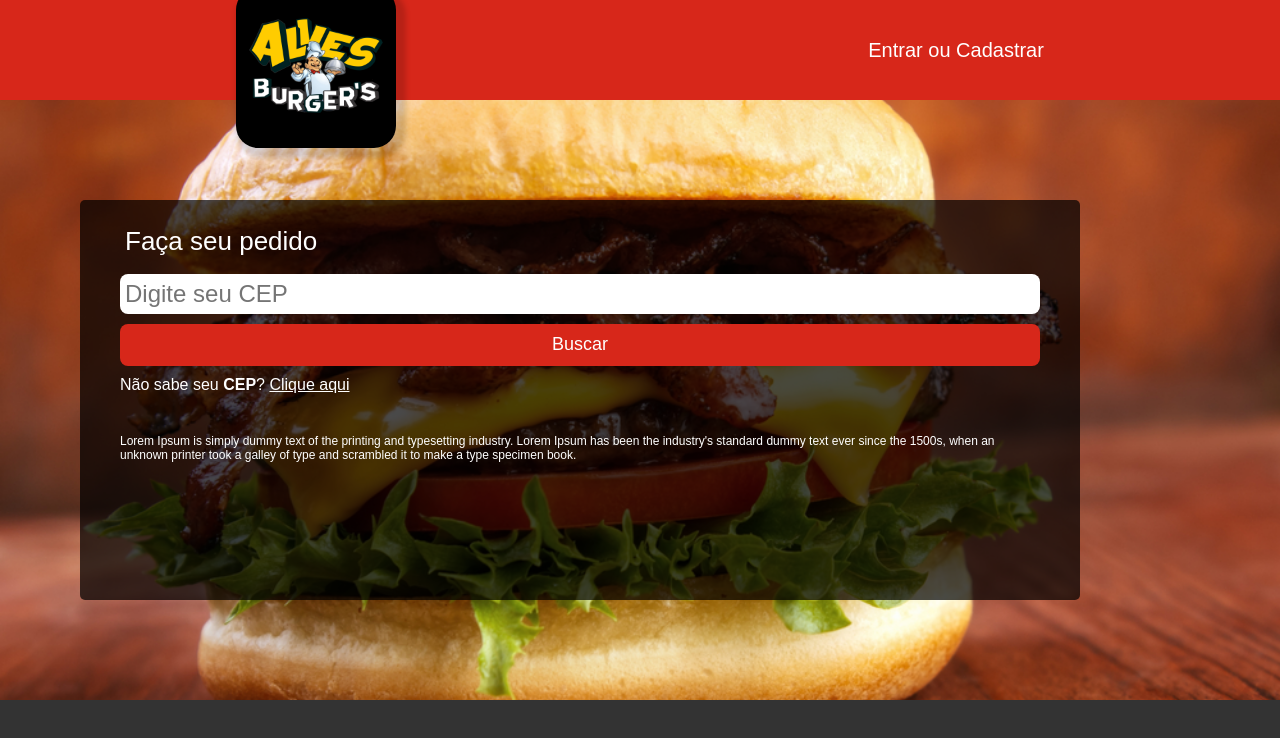
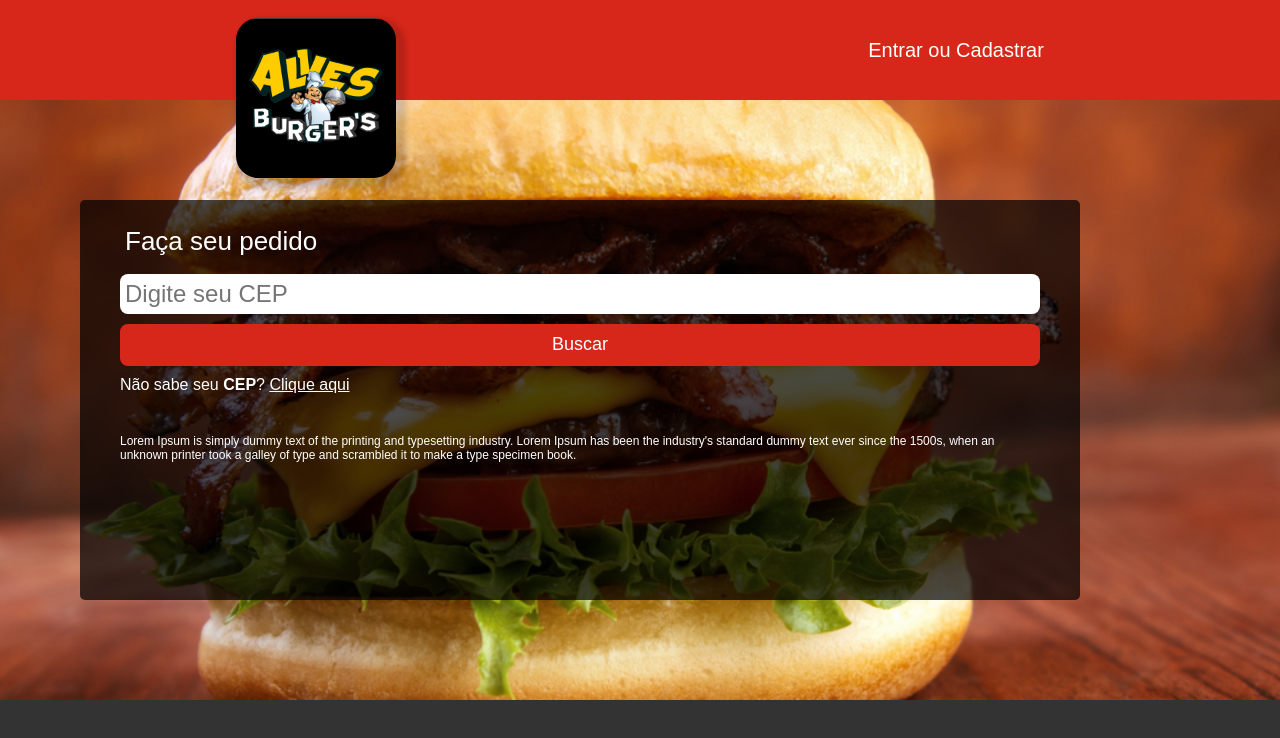
Before and after one commit to bromatheuscruz/DidacticProjectAngular, an Angular app: page /#/ in a window 1280 px wide. Shown: the top 738 px of the page. Built offline with nearby package versions, Linux system fonts and the light colour scheme.

Commit message:
Ajuste .css

```diff
--- a/src/styles.css
+++ b/src/styles.css
@@ -35,7 +35,7 @@ body {
     width: 140;
     height: 160px;
     box-shadow: 5px 5px 5px 5px rgba(10, 10, 10, 0.15);
-    margin-top: 140px;
+    margin-top: 200px;
     position: relative;
     margin-bottom: 100px;
 }
```
